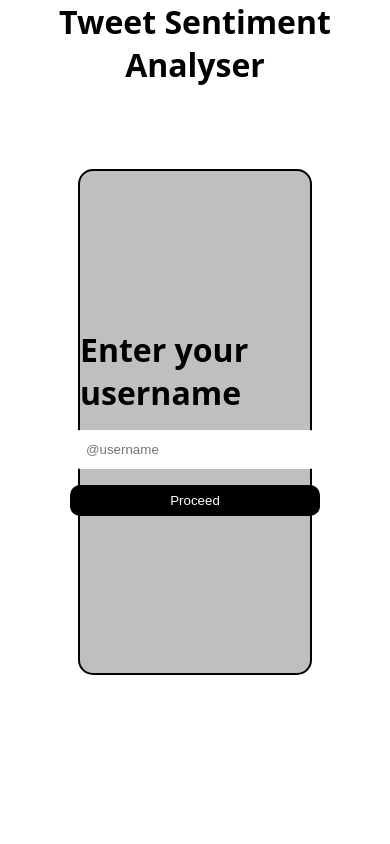
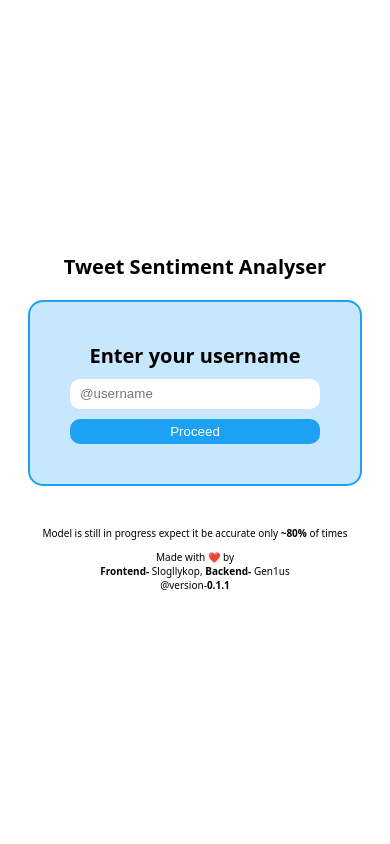
Before and after one commit to Gen1us1100/Tweet, a React (Create React App) app: page / in a window 390 px wide. Shown: the top 844 px of the page. Built offline with nearby package versions, Linux system fonts and the light colour scheme.

Commit message:
v0.1.1 | added back button | made responsive

```diff
--- a/package.json
+++ b/package.json
@@ -36,5 +36,8 @@
       "last 1 firefox version",
       "last 1 safari version"
     ]
+  },
+  "devDependencies": {
+    "@babel/plugin-proposal-private-property-in-object": "^7.21.11"
   }
 }
--- a/src/App.js
+++ b/src/App.js
@@ -2,17 +2,19 @@ import Box from "./components/Box";
 import FinalTweet from "./components/FinalTweet";
 import Modal from "./components/Modal";
 import Tweet from "./components/Tweet";
+import Footer from "./components/Footer";
 import React, { useState } from "react";
-import axios from 'axios';
+import axios from "axios";
+import Back from "./components/Back";
 
 function App() {
     const [open, setOpen] = useState(true);
     const [tweeted, setTweeted] = useState(false);
     const [username, setUsername] = useState("");
     const [tweetComment, setTweetComment] = useState("");
+    const [boxText, setBoxText] = useState("Couldn't get a response 😥");
 
-    // change the setter function according to you
-    const [boxText, setBoxText] = useState("Text that can change dynamically");
+    const version = "0.1.1";
 
     const handleClose = () => setOpen(false);
 
@@ -21,20 +23,31 @@ function App() {
         else setTweetComment(e.target.value);
     };
 
-    const handleTweet = async () =>  {
-         await axios.put('https://tweet-sentiment-analyser.onrender.com/analysis/',{
-            "text":`${tweetComment}`
-        }).then(function (response) {
-            setBoxText(response.data);
-          })
+    const handleTweet = async () => {
+        await axios
+            .put("https://tweet-sentiment-analyser.onrender.com/analysis/", {
+                text: `${tweetComment}`,
+            })
+            .then(function (response) {
+                setBoxText(response.data);
+            });
         setTweeted(true);
     };
 
+    const goBack = () => {
+        setTweeted(false);
+        setTweetComment("");
+        setOpen(true);
+        setUsername("");
+        setBoxText("Couldn't get a response 😥");
+    };
+
     return (
-        <><h1 style={{background: open ? "#fff" : "#1da1f2",textAlign:"center"}}>Tweet Sentiment Analyser</h1>
         <div className="App" style={{ background: open ? "#fff" : "#1da1f2" }}>
+            <h1 style={{ color: open ? "black" : "white" }}>
+                Tweet Sentiment Analyser
+            </h1>
             <Modal isOpen={open}>
-
                 <h1>Enter your username</h1>
                 <input
                     type="text"
@@ -47,9 +60,7 @@ function App() {
             </Modal>
 
             {!open && !tweeted && (
-
                 <Tweet className="tweet-container">
-
                     <textarea
                         value={tweetComment}
                         placeholder="What's on your mind?"
@@ -71,12 +82,12 @@ function App() {
                         tweetComment={tweetComment}
                     />
                     <Box content={boxText} />
+                    <Back handleClick={goBack} />
                 </>
             )}
 
+            <Footer version={version} open={open} />
         </div>
-        <footer style={{background: open ? "#fff" : "#1da1f2", textAlign:"center"}}>Model is still in progress expect it be accurate only ~80% of times<br/>Made with ❤️ by<br/>Frontend-Slogllykop,Backend-Gen1us<br/>version 0.1.0</footer>
-        </>
     );
 }
 
--- /dev/null
+++ b/src/components/Back.js
@@ -0,0 +1,11 @@
+import React from "react";
+
+const Back = ({ handleClick }) => {
+    return (
+        <button className="back" onClick={handleClick}>
+            Check Another?
+        </button>
+    );
+};
+
+export default Back;
--- a/src/components/Box.js
+++ b/src/components/Box.js
@@ -1,7 +1,11 @@
 import React from "react";
 
 const Box = ({ content }) => {
-    return <div className="box"><h2>{content}</h2></div>;
+    return (
+        <div className="box">
+            <h2>{content}</h2>
+        </div>
+    );
 };
 
 export default Box;
--- /dev/null
+++ b/src/components/Footer.js
@@ -0,0 +1,21 @@
+import React from "react";
+
+const Footer = ({ version, open }) => {
+    return (
+        <footer className="footer" style={{ color: open ? "black" : "white" }}>
+            <p>
+                Model is still in progress expect it be accurate only{" "}
+                <b>~80%</b> of times
+            </p>
+            <p style={{ marginTop: "10px" }}>Made with ❤️ by</p>
+            <p>
+                <b>Frontend- </b>Slogllykop, <b>Backend- </b>Gen1us
+            </p>
+            <p>
+                @version-<b>{version}</b>
+            </p>
+        </footer>
+    );
+};
+
+export default Footer;
--- a/src/scss/_box.scss
+++ b/src/scss/_box.scss
@@ -4,4 +4,12 @@
     background: white;
     padding: 2rem 1rem;
     text-align: center;
+
+    @include px525 {
+        width: 325px;
+    }
+
+    @include px350 {
+        width: 275px;
+    }
 }
--- /dev/null
+++ b/src/scss/_footer.scss
@@ -0,0 +1,9 @@
+.footer {
+    width: calc(100% - 4rem);
+    display: flex;
+    flex-direction: column;
+    justify-content: center;
+    align-items: center;
+    text-align: center;
+    margin-top: 2rem;
+}
--- /dev/null
+++ b/src/scss/_mixins.scss
@@ -0,0 +1,11 @@
+@mixin px525 {
+    @media (max-width: 525px) {
+        @content;
+    }
+}
+
+@mixin px350 {
+    @media (max-width: 350px) {
+        @content;
+    }
+}
--- a/src/scss/_modal.scss
+++ b/src/scss/_modal.scss
@@ -1,17 +1,27 @@
+@import "mixins";
+
+$color: #1da1f2;
+
 .modal {
     display: flex;
     flex-direction: column;
     justify-content: center;
     align-items: center;
-    border: 2px solid;
-    position: absolute;
-    margin: auto;
-    inset: 20%;
-    background: rgb(0 0 0 / 0.25);
+    padding: 4rem;
+    border: 2px solid $color;
+    background: lighten($color: $color, $amount: 35%);
     border-radius: 15px;
+
+    @include px350 {
+        padding: 4rem 2rem;
+    }
 
     & > h1 {
         font-size: 2rem;
+
+        @include px350 {
+            font-size: 1.5rem;
+        }
     }
 
     & > input {
@@ -20,15 +30,24 @@
         margin-block: 1rem;
         border-radius: 10px;
         border: 0;
+
+        @include px350 {
+            width: 200px;
+        }
     }
 
     & > button {
         width: 250px;
         padding: 0.5rem 1rem;
         border: none;
-        background: #000;
+        background: $color;
         color: #fff;
         cursor: pointer;
         border-radius: 10px;
+
+        @include px350 {
+            width: 200px;
+            font-size: 1.1rem;
+        }
     }
 }
--- a/src/scss/_tweet.scss
+++ b/src/scss/_tweet.scss
@@ -6,6 +6,15 @@ $color: #1da1f2;
     width: 450px;
     height: 300px;
     border-radius: 15px;
+
+    @include px525 {
+        width: 325px;
+    }
+
+    @include px350 {
+        width: 275px;
+        height: 250px;
+    }
 
     &.final {
         height: auto;
--- a/src/scss/index.scss
+++ b/src/scss/index.scss
@@ -1,6 +1,14 @@
 @import "modal";
 @import "tweet";
 @import "box";
+@import "footer";
+@import "mixins";
+
+html {
+    @include px525 {
+        font-size: 10px;
+    }
+}
 
 * {
     box-sizing: border-box;
@@ -32,3 +40,12 @@ body {
     flex-direction: column;
     gap: 2rem;
 }
+
+.back {
+    padding: 0.75rem 1.25rem;
+    border-radius: 1in;
+    border: 0;
+    background: white;
+    cursor: pointer;
+    font-size: 1.1rem;
+}
```
Also changed, not shown: 1 other file (tests, documents, lock files or other folders).
